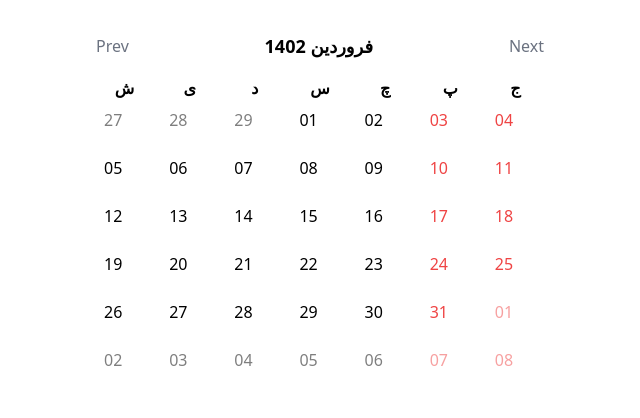
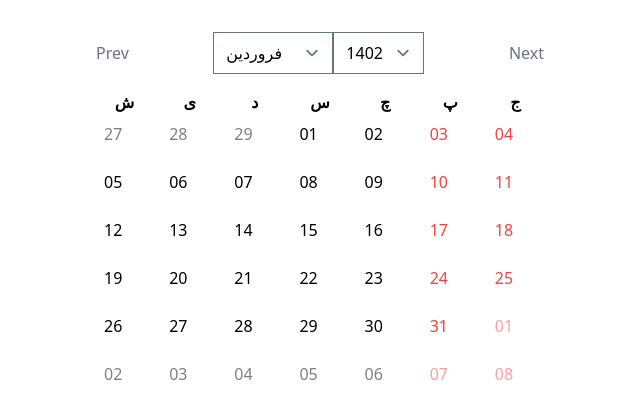
Before and after one commit to 4kProgrammer/iotPlatform, a Next.js app: page /schedule in a window 1280 px wide. Shown: the top 418 px of the page, without its empty margins (320-960 px from the left). Built offline with nearby package versions, Linux system fonts and the light colour scheme.

Commit message:
add change month or year of calander using combobox

```diff
--- a/pages/schedule.tsx
+++ b/pages/schedule.tsx
@@ -17,6 +17,12 @@ type Holiday = {
   day: number;
   month: number;
 };
+type TDate = {
+  day: number;
+  month: number;
+  year: number;
+};
+const persianMonth = ["fa","or","kho","tir","mor","sha","mehr","aban","azar","day","bahamn","esfans"];
 
 const Calendar: React.FC<CalendarProps> = ({
   startOfWeek: startOfWeekValue,
@@ -66,6 +72,18 @@ const Calendar: React.FC<CalendarProps> = ({
     return days;
   };
 
+  const handleMonthChange = (event: React.ChangeEvent<HTMLSelectElement>) => {
+    const selectedJalaliMonthValue = parseInt(event.target.value, 10);
+    const [gy, gm, gd] = JalaliDate.jalaliToGregorian(parseInt(formatJalali(currentMonth, 'yyyy'), 10), selectedJalaliMonthValue, parseInt(formatJalali(currentMonth, 'dd'), 10));
+    setCurrentMonth(new Date(gy, gm - 1, gd));
+  };
+
+  const handleYearChange = (event: React.ChangeEvent<HTMLSelectElement>) => {
+    const selectedJalaliYearValue = parseInt(event.target.value, 10);
+    const [gy, gm, gd] = JalaliDate.jalaliToGregorian(selectedJalaliYearValue, parseInt(formatJalali(currentMonth, 'MM'), 10), parseInt(formatJalali(currentMonth, 'dd'), 10));
+    setCurrentMonth(new Date(gy, gm - 1, gd));
+  };
+
 
   const handlePrevMonth = () => {
     setCurrentMonth((prevMonth) => addMonths(prevMonth, -1));
@@ -76,27 +94,50 @@ const Calendar: React.FC<CalendarProps> = ({
   };
 
   const renderCalendarHeader = () => {
-    const headerFormat = 'MMMM yyyy';
-    const formattedHeader = formatJalali(currentMonth, headerFormat); // Format the month in Persian (Jalali) calendar
+
+    const months = Array.from(Array(12).keys()).map((month) => {
+      const [gy, gm, gd] = JalaliDate.jalaliToGregorian(1300, month + 1, 1);
+      const gregorianSelectedDate = new Date(gy, gm - 1, gd);
+      return {
+        index: month+1,
+        value: formatJalali(gregorianSelectedDate, 'MMMM')
+      };
+    });
+
+    const years = Array.from(Array(100).keys()).map((year) => {
+      return {
+        index: 1400 + year
+      };
+    });
 
     return (
       <div className="flex justify-between items-center mb-4">
-        <button
-          className="text-gray-500 hover:text-gray-700"
-          onClick={handlePrevMonth}
-        >
+        <button className="text-gray-500 hover:text-gray-700" onClick={handlePrevMonth}>
           Prev
         </button>
-        <h2 className="text-lg font-bold">{formattedHeader}</h2>
-        <button
-          className="text-gray-500 hover:text-gray-700"
-          onClick={handleNextMonth}
-        >
+        <div className="flex items-center">
+          <select value={parseInt(formatJalali(currentMonth, 'MM'), 10)} onChange={handleMonthChange}>
+            {months.map((month, index) => (
+              <option key={index} value={month.index}>
+                {month.value}
+              </option>
+            ))}
+          </select>
+          <select value={parseInt(formatJalali(currentMonth, 'yyyy'), 10)} onChange={handleYearChange}>
+            {years.map((year, index) => (
+              <option key={index} value={year.index}>
+                {year.index}
+              </option>
+            ))}
+          </select>
+        </div>
+        <button className="text-gray-500 hover:text-gray-700" onClick={handleNextMonth}>
           Next
         </button>
       </div>
     );
   };
+
 
   const renderCalendarDays = () => {
     const daysOfWeek = ['ی', 'د', 'س', 'چ', 'پ', 'ج', 'ش']; // Persian days of the week
@@ -145,7 +186,7 @@ const Calendar: React.FC<CalendarProps> = ({
             });
           };
 
-          const isUnofficialHoliday =(day: Date, holidays: Date[]): boolean => {
+          const isUnofficialHoliday = (day: Date, holidays: Date[]): boolean => {
             return holidays.some((holiday) => {
               return holiday.getMonth() === day.getMonth() && holiday.getDate() === day.getDate() && holiday.getFullYear() === day.getFullYear();
             });
@@ -155,10 +196,10 @@ const Calendar: React.FC<CalendarProps> = ({
           const jalaliYear = parseInt(formatJalali(day, 'yyyy'), 10);
           var isCurrentMonth = false;
 
-          const jalaliCurrentYear = parseInt(formatJalali(currentMonth, 'yyyy'),10);
+          const jalaliCurrentYear = parseInt(formatJalali(currentMonth, 'yyyy'), 10);
           const jalaliCurrentMonth = parseInt(formatJalali(currentMonth, 'MM'), 10);
 
-          if (jalaliCurrentMonth === jalaliMonth && jalaliCurrentYear === jalaliYear ) {
+          if (jalaliCurrentMonth === jalaliMonth && jalaliCurrentYear === jalaliYear) {
             isCurrentMonth = true;
           }
 
@@ -169,7 +210,7 @@ const Calendar: React.FC<CalendarProps> = ({
           };
 
           const cellClasses = classNames('p-2', {
-            'text-red-500': isOfficialHoliday(day,officialHolidays) || isUnofficialHoliday(day,unofficialHolidays) || isWeekendVacation(day),
+            'text-red-500': isOfficialHoliday(day, officialHolidays) || isUnofficialHoliday(day, unofficialHolidays) || isWeekendVacation(day),
             'opacity-50': !isCurrentMonth, // Added opacity class when day is not in the current month
             'border-2 border-blue-500': selectedDays.some((selectedDay) => isSameDay(selectedDay, day)),
           });
@@ -220,7 +261,7 @@ const Home: React.FC = () => {
   const weekendVacations = [
     {
       name: 'Weekend Vacation 1',
-      daysOfWeek: [4,5], // Friday and Saturday
+      daysOfWeek: [4, 5], // Friday and Saturday
     }
   ];
 
```
Lines whose indentation alone changed are shown as unchanged.
